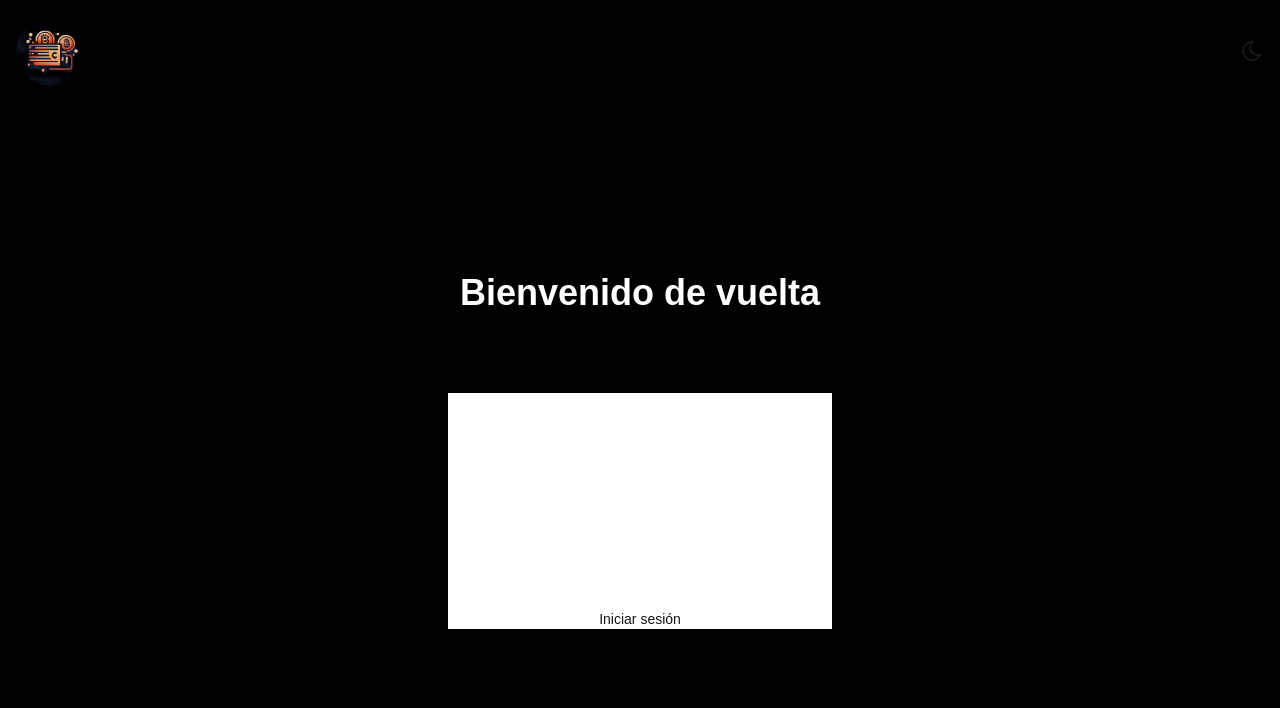
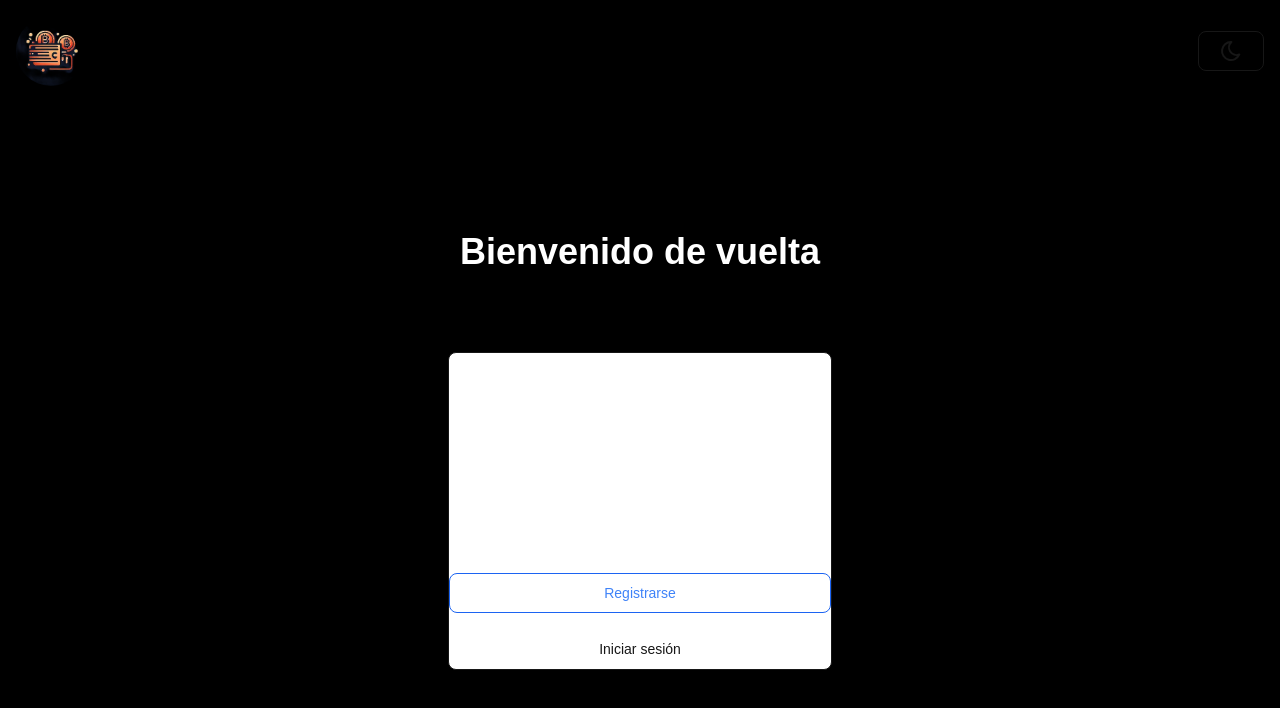
Before and after one commit to RafaelMoro/next-budget-master, a Next.js app: page / in a window 1280 px wide. Shown: the top 708 px of the page. Built offline with nearby package versions, Linux system fonts and the light colour scheme.

Commit message:
feat: add registration link to LoginCard component

```diff
--- a/src/features/Login/LoginCard.tsx
+++ b/src/features/Login/LoginCard.tsx
@@ -1,8 +1,9 @@
 "use client"
 import { FormEvent, useState, useEffect } from "react";
+import Link from "next/link";
+import { useRouter } from 'next/navigation'
 import { Card, Button, Label, TextInput, Spinner } from "flowbite-react";
 import { useMutation } from "@tanstack/react-query";
-import { useRouter } from 'next/navigation'
 
 import { handleErrorForm } from "@/shared/utils/handleErrorForm";
 import { CheckIcon } from "@/shared/ui/icons/CheckIcon";
@@ -95,7 +96,8 @@ export const LoginCard =  () => {
             <p className="text-red-500 text-sm mt-1">{passwordError}</p>
           )}
         </div>
-        <Button disabled={isPending || isSuccess} type="submit">
+        <Link className="relative flex items-center justify-center rounded-lg text-center font-medium focus:outline-none focus:ring-4 h-10 px-5 text-sm border border-primary-700 text-primary-700 hover:border-primary-800 hover:bg-primary-800 hover:text-white focus:ring-primary-300 dark:border-primary-600 dark:text-primary-500 dark:hover:border-primary-700 dark:hover:bg-primary-700 dark:hover:text-white dark:focus:ring-primary-800" href="/register">Registrarse</Link>
+        <Button className="hover:cursor-pointer" disabled={isPending || isSuccess} type="submit">
           { (isIdle || isError) && 'Iniciar sesión'}
           { isPending && (<Spinner aria-label="loading login budget master" />) }
           { isSuccess && (<CheckIcon />)}
```
